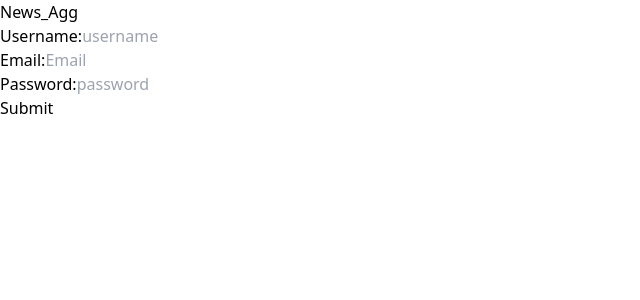
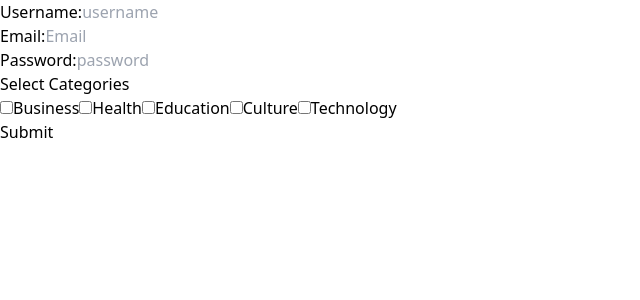
Before and after one commit to IZU29/News-agg-Frontend, a React app: page /signup in a window 1280 px wide. Shown: the top 300 px of the page, without its empty margins (0-640 px from the left). Built offline with nearby package versions, Linux system fonts and the light colour scheme; the HTML template or start-up script is replaced by a standard one.

Commit message:
The Categories has been added to signIn

```diff
--- a/src/App.jsx
+++ b/src/App.jsx
@@ -1,16 +1,15 @@
 import { useState } from 'react'
 import {BrowserRouter as Router, Routes , Route} from 'react-router-dom'
+import {useNavigate} from 'react-router-dom'
 import Home from '../src/pages/Home'
 import SignUp from './pages/SignUp'
 import Login from './pages/Login'
 import './App.css'
 
 export default function App() {
+  // const navigate = useNavigate()
   return (
    <>
-   <nav className="">
-    <h1 className="">News_Agg</h1>
-   </nav>
 
    <div className="">
     <Router>
--- a/src/pages/Home.jsx
+++ b/src/pages/Home.jsx
@@ -1,9 +1,38 @@
-import React from 'react'
+import React , {useState , useEffect} from 'react'
+import {useNavigate} from 'react-router-dom'
+import axios from 'axios'
 
 const Home = () => {
+  const navigate = useNavigate()
+  const [data, setData] = useState()
+useEffect(() => {
+  const getData = async () => {
+  try{
+  const token = localStorage.getItem('token')
+  const response = await axios.get('http://localhost:3000/api/news' , {
+    headers : {
+      Authorization : `Bearer ${token}`
+    }
+  })
+  const data = response.data
+  setData(data)
+  console.log(response.data)
+}
+catch(error){
+  console.log(error)
+}
+getData()
+}} , [])
+
   return (
     <div>
-
+      <nav className="flex justify-between">
+    <h1 className="">News_Agg</h1>
+    <div className="w-[10%] flex justify-between">
+      <button className="" onClick={() => navigate('/login')}>Login</button>
+      <button className="" onClick={() => navigate('/signup')}>Signup</button>
+    </div>
+   </nav>
     </div>
   )
 }
--- a/src/pages/SignUp.jsx
+++ b/src/pages/SignUp.jsx
@@ -4,16 +4,43 @@ import { useNavigate } from 'react-router-dom'
 
 
 const SignUp = () => {
-  const [username , setUsername] = useState()
-  const [email , setEmail] = useState()
-  const [password , setPassword] = useState()
+  const [formData, setFormData] = useState({
+    username: "",
+    email: "",
+    password: "",
+    preferences:{
+    Categories : []
+    }
+    // country : 'us'   // 👈 array of selected categories
+  });
+
   const [Error , setError] = useState()
   const navigate = useNavigate()
+  const categoriesList = ["Business", "Health", "Education", "Culture" , "Technology"];
+
+  const toggleCategory = (cat) => {
+    setFormData((prev) => {
+      const alreadySelected = prev.preferences.Categories.includes(cat);
+      if (alreadySelected) {
+        return {
+          ...prev,
+          preferences : { Categories: prev.preferences.Categories.filter((c) => c !== cat) },
+        };
+      } else {
+        return {
+          ...prev,
+          preferences : { Categories: [...prev.preferences.Categories, cat] },
+        };
+      }
+    });
+  };
+
+
   const postdata = async (e) => {
 e.preventDefault()
     try{
-      const signInData = {username , email, password}
-      const response = await axios.post('http://localhost:3000/api/register' , signInData);
+      console.log(formData)
+      const response = await axios.post('http://localhost:3000/api/register' , formData);
       localStorage.setItem('token' , response.data.token)
       // the token has no bearer !!!
       console.log("Success")
@@ -24,21 +51,38 @@ e.preventDefault()
       console.log(error)
     }
   }
+
+
+
   return (
     <div>
       <form action="" method="post"  onSubmit={postdata}>
         <div className="">
         <label htmlFor="" className="">Username:</label>
-        <input type="text" className="border border-black" placeholder='username' onChange={(e) => {setUsername(e.target.value)}}/>
+        <input type="text" className="border border-black" placeholder='username' onChange={(e) => setFormData({...formData , username : e.target.value})}/>
         </div>
         <div className="">
         <label htmlFor="" className="">Email:</label>
-        <input type="text" className="border border-black" placeholder='Email' onChange={(e) => setEmail(e.target.value)}/>
+        <input type="text" className="border border-black" placeholder='Email' onChange={(e) => setFormData({...formData , email : e.target.value})}/>
         </div>
         <div className="">
         <label htmlFor="" className="">Password:</label>
-        <input type="text" className="border border-black" placeholder='password' onChange={(e) => setPassword(e.target.value)}/>
+        <input type="text" className="border border-black" placeholder='password' onChange={(e) => setFormData({...formData , password : e.target.value})}/>
         </div>
+
+        <h3>Select Categories</h3>
+      <div className="flex flex-col gap-2">
+        {categoriesList.map((cat) => (
+          <label key={cat}>
+            <input
+              type="checkbox"
+              value={cat.toLowerCase()}
+              onChange={() => toggleCategory(cat.toLowerCase())}
+            />
+            {cat}
+          </label>
+        ))}
+      </div>
         <button className="border border-black">Submit</button>
       </form>
     </div>
```
